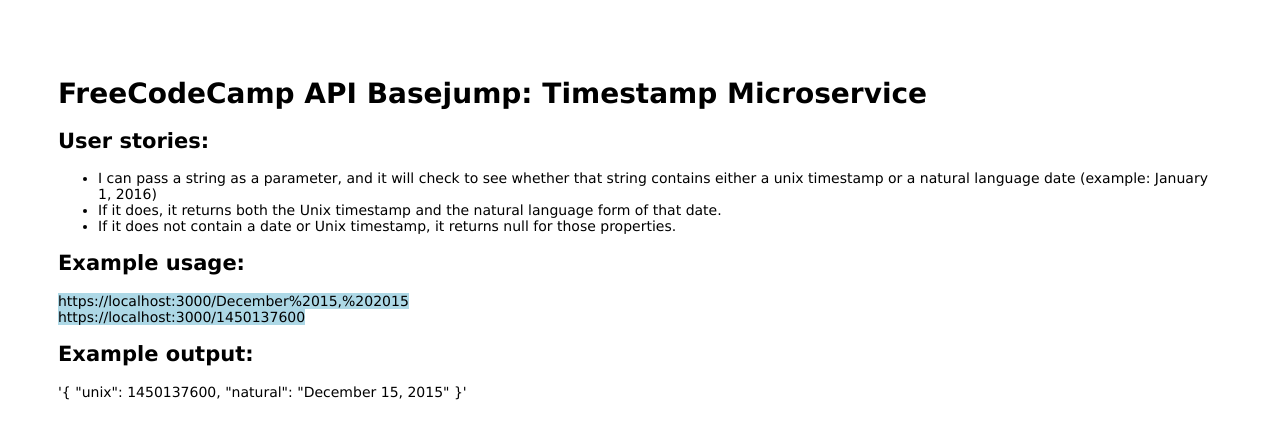
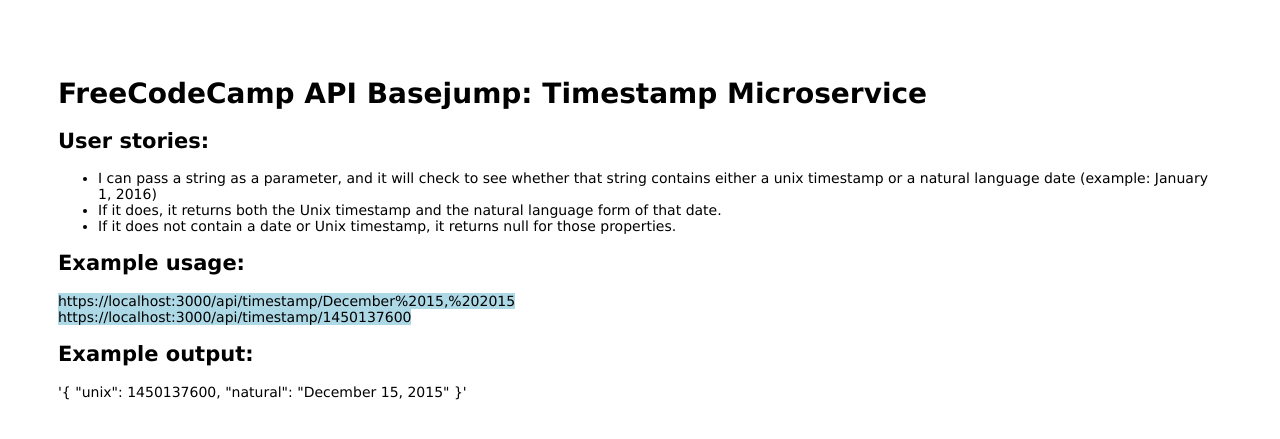
Before and after one commit to snirad/times, a Node server app: page /api/timestamp/ in a window 1280 px wide. Shown: the top 439 px of the page. Run offline with Node 20, Linux system fonts and the light colour scheme.

Commit message:
added index and fixed timestamp routes

```diff
--- a/routes/index.js
+++ b/routes/index.js
@@ -3,9 +3,16 @@ const express = require('express');
 const router = express.Router();
 
 
+router.get('/', function(req, res, next){
+  let hostname= req.headers.host;
+  res.render('index', { title: 'FreeCodeCamp API Basejump:',hostname:hostname})
+});
+
+
+
 router.get('/api/timestamp/', function(req, res, next){
     let hostname= req.headers.host;
-  res.render('index', { title: 'FreeCodeCamp API Basejump: Timestamp Microservice' ,hostname:hostname})
+  res.render('timestamp', { title: 'FreeCodeCamp API Basejump: Timestamp Microservice' ,hostname:hostname})
 });
 
 
--- a/views/index.jade
+++ b/views/index.jade
@@ -1,22 +1,12 @@
 extends layout
 
 block content
+  <body style="background-color:lightblue;">
   h1= title
-  <h2> User stories:</h2>
+  <h2> The following API's are available, Choose one to get more info.</h2>
 
   <ul>
-  <li>I can pass a string as a parameter, and it will check to see whether that string contains either a unix
-  timestamp  timestamp or a natural language date (example: January 1, 2016) </li>
-  <li> If it does, it returns both the Unix timestamp and the natural language form of that date.</li>
-  <li>If it does not contain a date or Unix timestamp, it returns null for those properties.</li>
+  <li> https://#{hostname}/api/timestamp/</li>
+  <li> https://#{hostname}/api/whoami/</li>
+  <li> https://#{hostname}/api/urlshortner/</li>
   </ul>
-
-  <h2> Example usage:</h2>
-
-  <p1 style="background-color:LightBlue;">https://#{hostname}/December%2015,%202015</p1>
-  <br>
-  <p1 style="background-color:LightBlue;">https://#{hostname}/1450137600</p1>
-
-  <h2> Example output:</h2>
-
-  <p1>'{ "unix": 1450137600, "natural": "December 15, 2015" }'</p1>
--- /dev/null
+++ b/views/timestamp.jade
@@ -0,0 +1,22 @@
+extends layout
+
+block content
+    h1= title
+    <h2> User stories:</h2>
+
+    <ul>
+    <li>I can pass a string as a parameter, and it will check to see whether that string contains either a unix
+    timestamp  timestamp or a natural language date (example: January 1, 2016) </li>
+    <li> If it does, it returns both the Unix timestamp and the natural language form of that date.</li>
+    <li>If it does not contain a date or Unix timestamp, it returns null for those properties.</li>
+    </ul>
+
+    <h2> Example usage:</h2>
+
+    <p1 style="background-color:LightBlue;">https://#{hostname}/api/timestamp/December%2015,%202015</p1>
+    <br>
+    <p1 style="background-color:LightBlue;">https://#{hostname}/api/timestamp/1450137600</p1>
+
+    <h2> Example output:</h2>
+
+    <p1>'{ "unix": 1450137600, "natural": "December 15, 2015" }'</p1>
```
